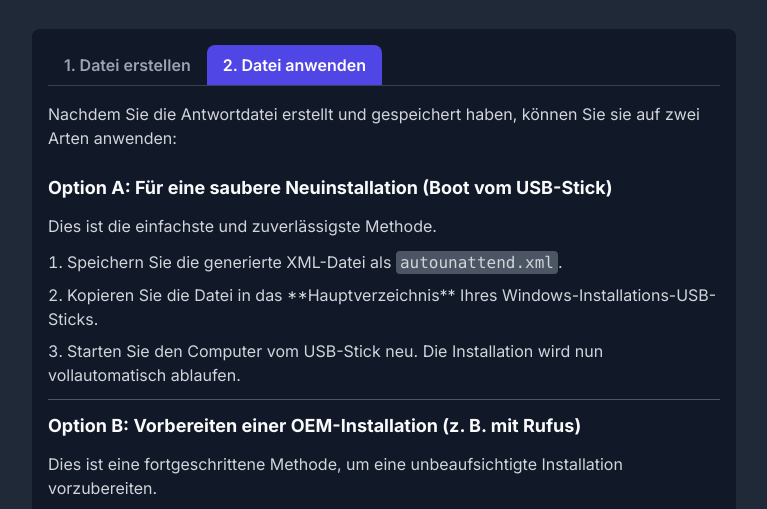
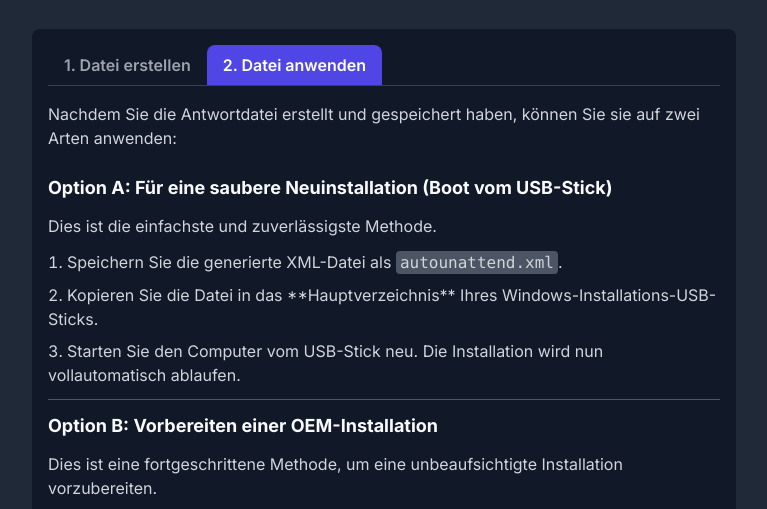
Before and after one commit to Config-Generators/config-generators.github.io, a plain HTML site: page index.html in a window 1280 px wide. Both pictures are taken after a click on the button "2. Datei anwenden". Shown: the part 255-764 px from the top of the page, without its empty margins (256-1023 px from the left). Drawn offline with nearby package versions, Linux system fonts and the light colour scheme.

Commit message:
Update index.html

```diff
--- a/index.html
+++ b/index.html
@@ -217,7 +217,7 @@
                     <div class="my-6 border-t" style="border-color: var(--bg-light);"></div>
 
                     <!-- Option B: OEM Method -->
-                    <h3 class="text-lg font-bold mb-2" style="color: var(--text-light);">Option B: Vorbereiten einer OEM-Installation (z. B. mit Rufus)</h3>
+                    <h3 class="text-lg font-bold mb-2" style="color: var(--text-light);">Option B: Vorbereiten einer OEM-Installation</h3>
                     <p>
                         Dies ist eine fortgeschrittene Methode, um eine unbeaufsichtigte Installation vorzubereiten.
                     </p>
```
